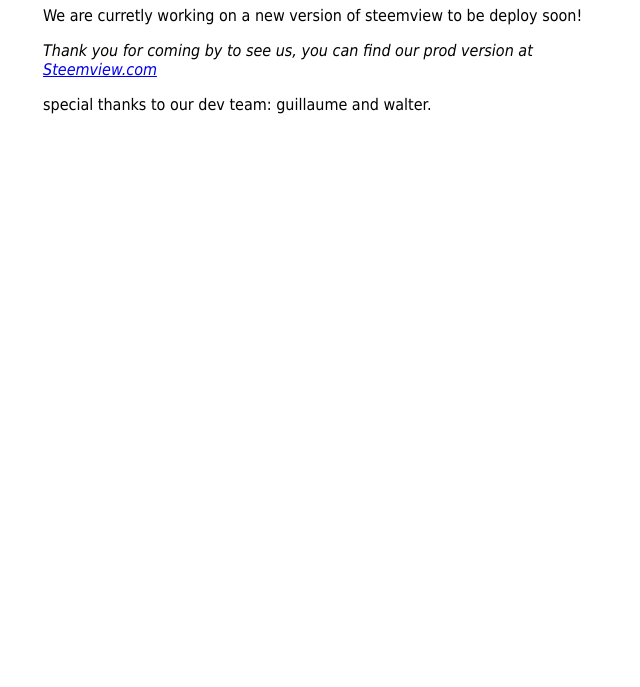
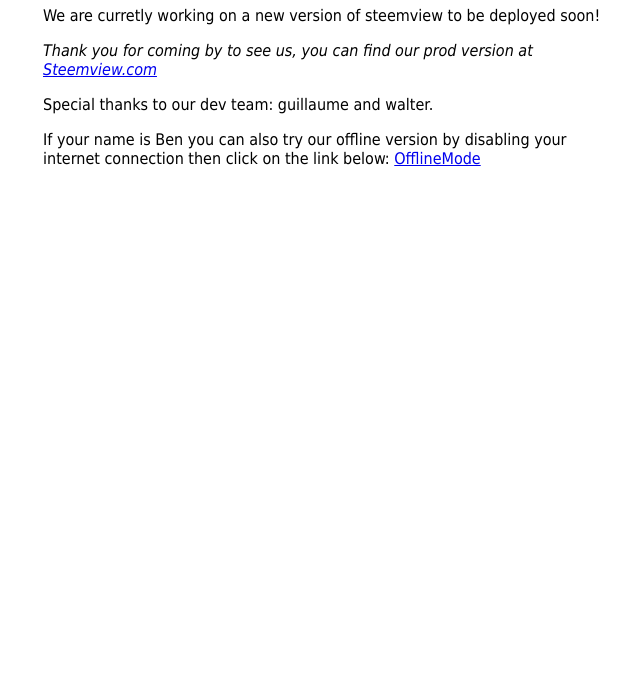
Before and after one commit to walterjay/steemview.com, a plain HTML site: page index.html in a window 1280 px wide. Shown: the part 113-800 px from the top of the page, without its empty margins (317-957 px from the left). Drawn offline with Linux system fonts and the light colour scheme.

Commit message:
add link to offline mode for easier testing

```diff
--- a/index.html
+++ b/index.html
@@ -27,12 +27,15 @@ if ('serviceWorker' in navigator) {
 </head>
 <body>
 <h1>Welcome to steemview.com dev site</h1>
-<p>We are curretly working on a new version of steemview to be deploy soon!</p>
+<p>We are curretly working on a new version of steemview to be deployed soon!</p>
 
 
 <p><em>Thank you for coming by to see us,  you can find our prod version at <a href="https://steemview.com">Steemview.com</a></em></p>
 
-<p>special thanks to our dev team: guillaume and walter.</p>
+<p>Special thanks to our dev team: guillaume and walter.</p>
+
+<p>If your name is Ben you can also try our offline version by disabling your internet connection then click on the link below:
+<a href="https://dev.steemview.com">OfflineMode</a></p>
 
 </body>
 </html>
```
